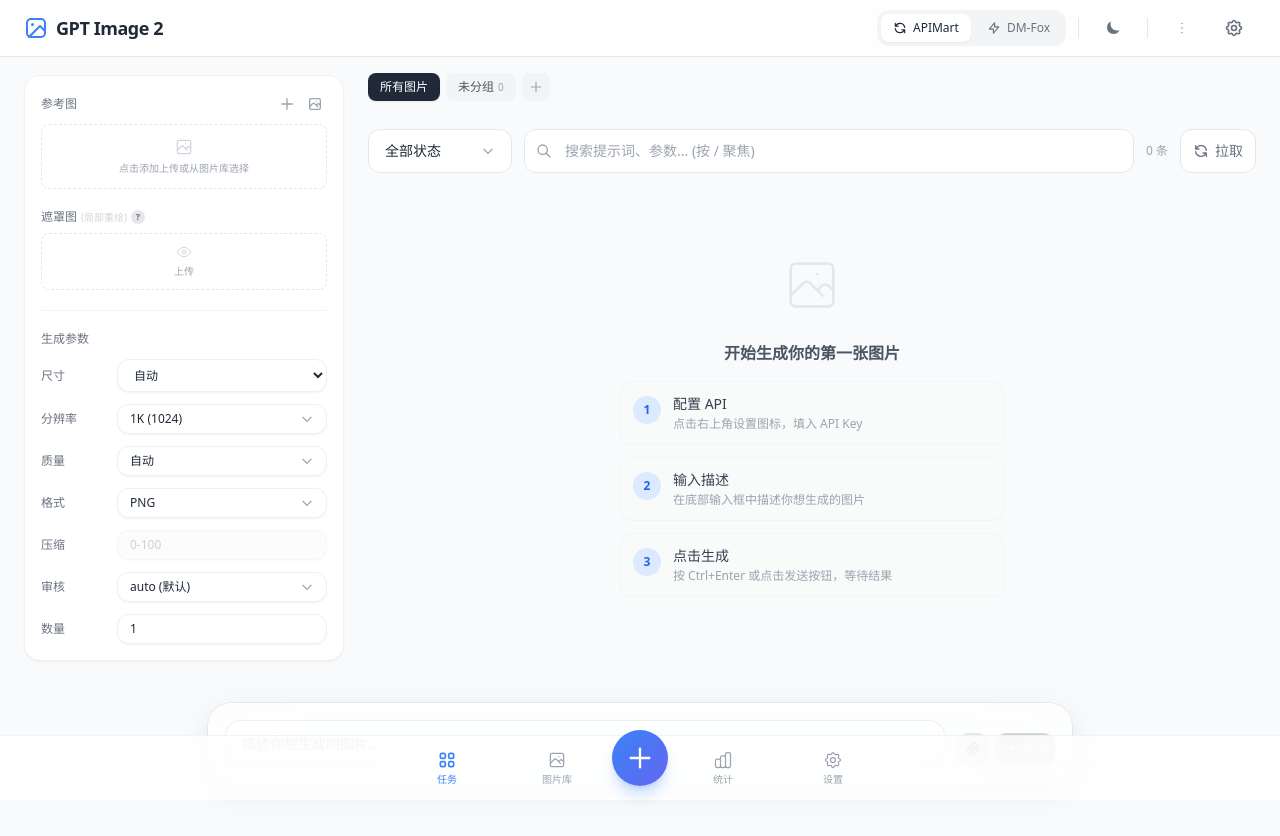
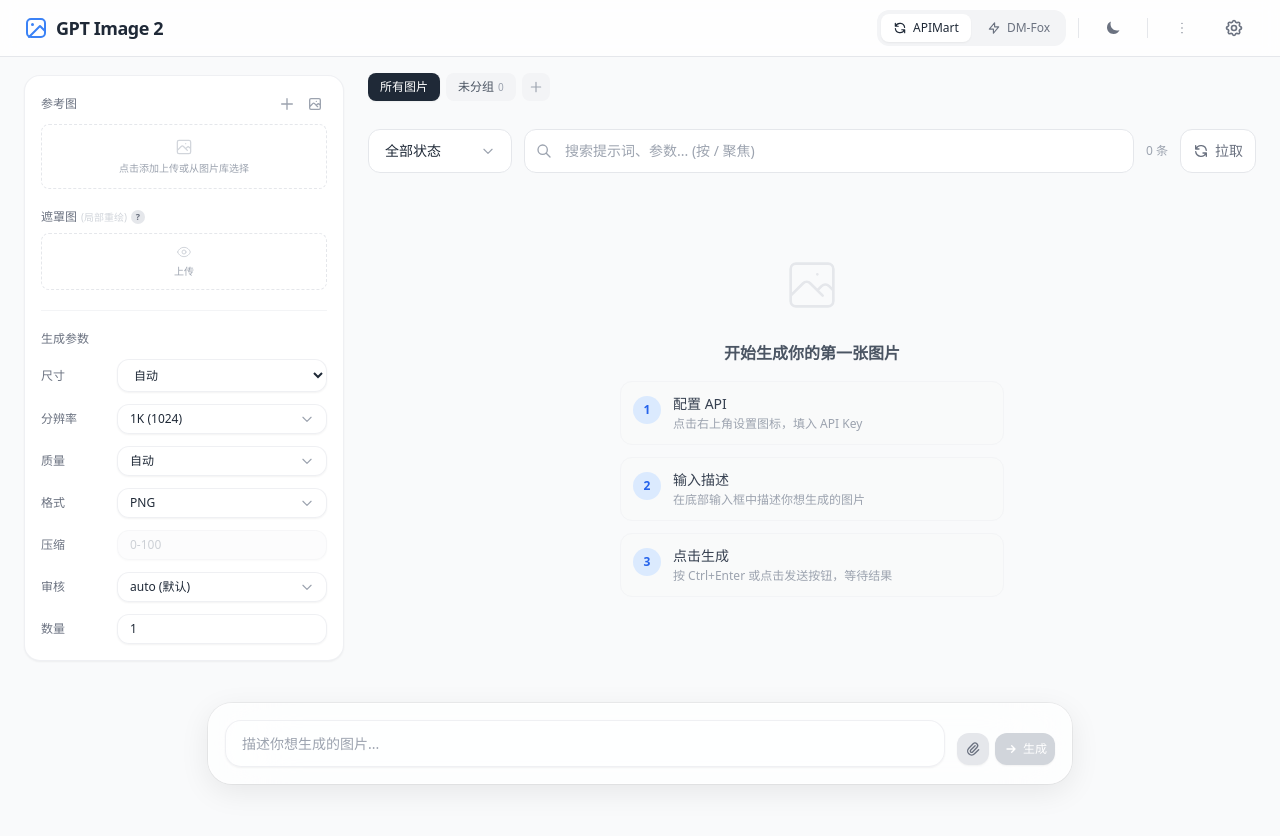
Before and after one commit to AmaTsumeAkira/gpt-image-2-app, a React (Vite) app: page / in a window 1280 px wide. Shown: the top 836 px of the page. Built offline with nearby package versions, Linux system fonts and the light colour scheme; what @capacitor/core would draw is missing.

Commit message:
remove: 删除底部导航栏 BottomNav（安卓和Web均移除）

```diff
--- a/src/App.tsx
+++ b/src/App.tsx
@@ -24,7 +24,6 @@ import MaskHelpModal from './components/MaskHelpModal'
 import MaskEditor from './components/MaskEditor'
 import ConfirmDialog from './components/ConfirmDialog'
 import Toast from './components/Toast'
-import BottomNav from './components/BottomNav'
 import UpdateBanner from './components/UpdateBanner'
 
 export default function App() {
@@ -169,7 +168,6 @@ export default function App() {
       <DbManageModal />
       <ConfirmDialog />
       <Toast />
-      <BottomNav />
     </>
   )
 }
--- a/src/components/BottomNav.tsx
+++ /dev/null
@@ -1,110 +0,0 @@
-import { useStore } from '../store'
-import { hapticImpact } from '../lib/native'
-import { isNative } from '../lib/platform'
-
-const tabs = [
-  { id: 'tasks', label: '任务', icon: 'M4 6a2 2 0 012-2h2a2 2 0 012 2v2a2 2 0 01-2 2H6a2 2 0 01-2-2V6zm10 0a2 2 0 012-2h2a2 2 0 012 2v2a2 2 0 01-2 2h-2a2 2 0 01-2-2V6zM4 16a2 2 0 012-2h2a2 2 0 012 2v2a2 2 0 01-2 2H6a2 2 0 01-2-2v-2zm10 0a2 2 0 012-2h2a2 2 0 012 2v2a2 2 0 01-2 2h-2a2 2 0 01-2-2v-2z' },
-  { id: 'library', label: '图片库', icon: 'M4 16l4.586-4.586a2 2 0 012.828 0L16 16m-2-2l1.586-1.586a2 2 0 012.828 0L20 14m-6-6h.01M6 20h12a2 2 0 002-2V6a2 2 0 00-2-2H6a2 2 0 00-2 2v12a2 2 0 002 2z' },
-  { id: 'generate', label: '生成', icon: '' },
-  { id: 'stats', label: '统计', icon: 'M9 19v-6a2 2 0 00-2-2H5a2 2 0 00-2 2v6a2 2 0 002 2h2a2 2 0 002-2zm0 0V9a2 2 0 012-2h2a2 2 0 012 2v10m-6 0a2 2 0 002 2h2a2 2 0 002-2m0 0V5a2 2 0 012-2h2a2 2 0 012 2v14a2 2 0 01-2 2h-2a2 2 0 01-2-2z' },
-  { id: 'settings', label: '设置', icon: 'M10.325 4.317c.426-1.756 2.924-1.756 3.35 0a1.724 1.724 0 002.573 1.066c1.543-.94 3.31.826 2.37 2.37a1.724 1.724 0 001.066 2.573c1.756.426 1.756 2.924 0 3.35a1.724 1.724 0 00-1.066 2.573c.94 1.543-.826 3.31-2.37 2.37a1.724 1.724 0 00-2.573 1.066c-.426 1.756-2.924 1.756-3.35 0a1.724 1.724 0 00-2.573-1.066c-1.543.94-3.31-.826-2.37-2.37a1.724 1.724 0 00-1.066-2.573c-1.756-.426-1.756-2.924 0-3.35a1.724 1.724 0 001.066-2.573c-.94-1.543.826-3.31 2.37-2.37.996.608 2.296.07 2.572-1.065zM15 12a3 3 0 11-6 0 3 3 0 016 0z' },
-]
-
-export default function BottomNav() {
-  const showSettings = useStore((s) => s.showSettings)
-  const showStats = useStore((s) => s.showStats)
-  const showPhotoLibrary = useStore((s) => s.showPhotoLibrary)
-  const detailTaskId = useStore((s) => s.detailTaskId)
-  const setShowSettings = useStore((s) => s.setShowSettings)
-  const setShowStats = useStore((s) => s.setShowStats)
-  const setShowPhotoLibrary = useStore((s) => s.setShowPhotoLibrary)
-  const setDetailTaskId = useStore((s) => s.setDetailTaskId)
-
-  // DetailModal 打开时隐藏 BottomNav，避免 z-index 层级冲突
-  if (detailTaskId) return null
-
-  // Android 端隐藏底边栏
-  if (isNative()) return null
-
-  // 从 store 派生当前活跃 Tab
-  const activeTab = showSettings ? 'settings' : showStats ? 'stats' : showPhotoLibrary ? 'library' : 'tasks'
-
-  const closeAllModals = () => {
-    setShowSettings(false)
-    setShowStats(false)
-    setShowPhotoLibrary(false)
-    setDetailTaskId(null)
-  }
-
-  const handleTabClick = (id: string) => {
-    hapticImpact('light')
-    switch (id) {
-      case 'tasks':
-        closeAllModals()
-        window.scrollTo({ top: 0, behavior: 'smooth' })
-        break
-      case 'library':
-        closeAllModals()
-        setShowPhotoLibrary(true)
-        break
-      case 'generate':
-        closeAllModals()
-        const textarea = document.querySelector('textarea')
-        textarea?.focus()
-        break
-      case 'stats':
-        closeAllModals()
-        setShowStats(true)
-        break
-      case 'settings':
-        closeAllModals()
-        setShowSettings(true)
-        break
-    }
-  }
-
-  return (
-    <nav
-      className="fixed bottom-0 left-0 right-0 z-50 bg-white/80 backdrop-blur-2xl border-t border-gray-200/50"
-      style={{ paddingBottom: 'var(--safe-bottom)' }}
-    >
-      <div className="flex items-center justify-around h-16 max-w-lg mx-auto px-2">
-        {tabs.map((tab) => {
-          const isGenerate = tab.id === 'generate'
-          const isActive = activeTab === tab.id
-
-          if (isGenerate) {
-            return (
-              <button
-                key={tab.id}
-                onClick={() => handleTabClick(tab.id)}
-                className="relative -mt-5 flex items-center justify-center w-14 h-14 rounded-full bg-gradient-to-br from-blue-500 to-indigo-500 text-white shadow-lg shadow-blue-500/30 hover:scale-110 active:scale-95 transition-transform duration-200"
-                title="生成图片"
-              >
-                <svg className="w-7 h-7" fill="none" stroke="currentColor" viewBox="0 0 24 24">
-                  <path strokeLinecap="round" strokeLinejoin="round" strokeWidth={2} d="M12 4v16m8-8H4" />
-                </svg>
-              </button>
-            )
-          }
-
-          return (
-            <button
-              key={tab.id}
-              onClick={() => handleTabClick(tab.id)}
-              className={`flex flex-col items-center justify-center gap-0.5 flex-1 py-1 transition-all duration-200 active:scale-95 ${
-                isActive ? 'text-blue-500' : 'text-gray-400'
-              }`}
-              title={tab.label}
-            >
-              <svg className="w-5 h-5" fill="none" stroke="currentColor" viewBox="0 0 24 24">
-                <path strokeLinecap="round" strokeLinejoin="round" strokeWidth={isActive ? 2 : 1.5} d={tab.icon} />
-              </svg>
-              <span className={`text-[10px] ${isActive ? 'font-medium' : ''}`}>{tab.label}</span>
-            </button>
-          )
-        })}
-      </div>
-    </nav>
-  )
-}
```
